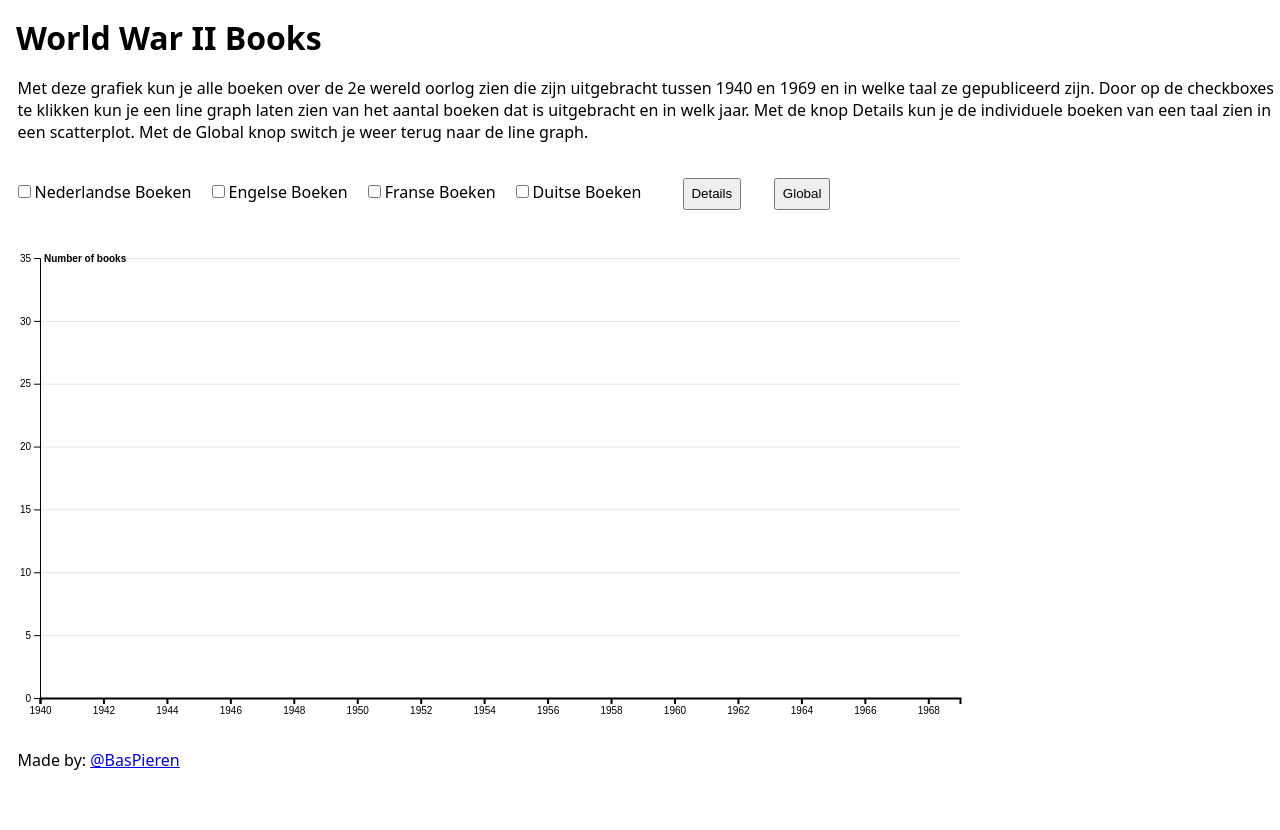
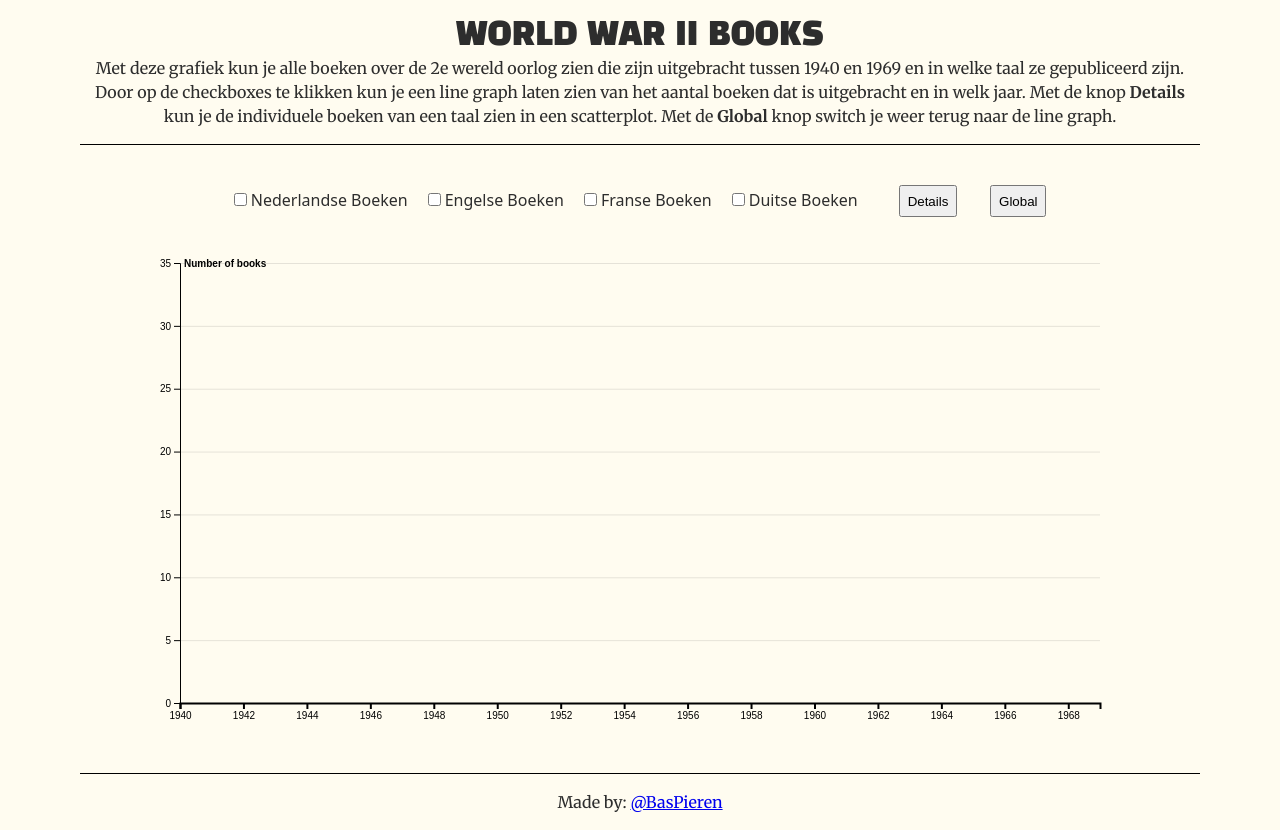
Before and after one commit to BasPieren/frontend-data, a website: page index.html in a window 1280 px wide. Before the commit the page ends 800 px from the top, so only its background shows below. Drawn offline with nearby package versions, Linux system fonts and the light colour scheme.

Commit message:
style.css | Edit | Added styling

```diff
--- a/css/style.css
+++ b/css/style.css
@@ -1,20 +1,51 @@
+@import url('https://fonts.googleapis.com/css?family=Black+Han+Sans|Merriweather:300,400,700,900');
+
+/* --------- GLOBAL --------- */
+
 * {
   margin: 0;
   padding: 0;
 }
 
+main{
+  padding: 1em 5em;
+  text-align: center;
+  background-color: #FFFCF0;
+}
+
 h1{
-  margin: 0.5em 0 0 0.5em;
-  font-family:  system-ui, sans-serif;
+  font-family: 'Black Han Sans', sans-serif;
+  color: #2d2d2d;
+  font-size: 2em;
+  font-weight: 400;
+  text-transform: uppercase;
 }
 
 p{
-  margin: 1.1em 0 0 1.1em;
-  font-family:  system-ui, sans-serif;
+  font-family: 'Merriweather', serif;
+  color: #2d2d2d;
+  line-height: 1.5;
 }
 
+a{
+  font-family: 'Merriweather', serif;
+}
+
+span{
+  font-weight: bold;
+}
+
+.divider{
+  margin: 1em 0;
+  width: 100%;
+  height: 1px;
+  background-color: #000000;
+}
+
+/* --------- OPTIONS --------- */
+
 section{
-  padding: 2.2em 2.2em 1.1em 1.1em;
+  margin: 2.5em 0 1em 0;
 }
 
 section > div {
@@ -32,6 +63,7 @@ section > div:last-child {
 
 section > div > label{
   font-family:  system-ui, sans-serif;
+  color: #2d2d2d;
 }
 
 section > button{
@@ -39,6 +71,13 @@ section > button{
   padding: 0.5em;
 }
 
+/* --------- SVG --------- */
+
+svg{
+  margin: 0 auto 2.5em auto;
+  display: block;
+}
+
 .linePath{
   fill: none;
   stroke-linejoin: round;
```
